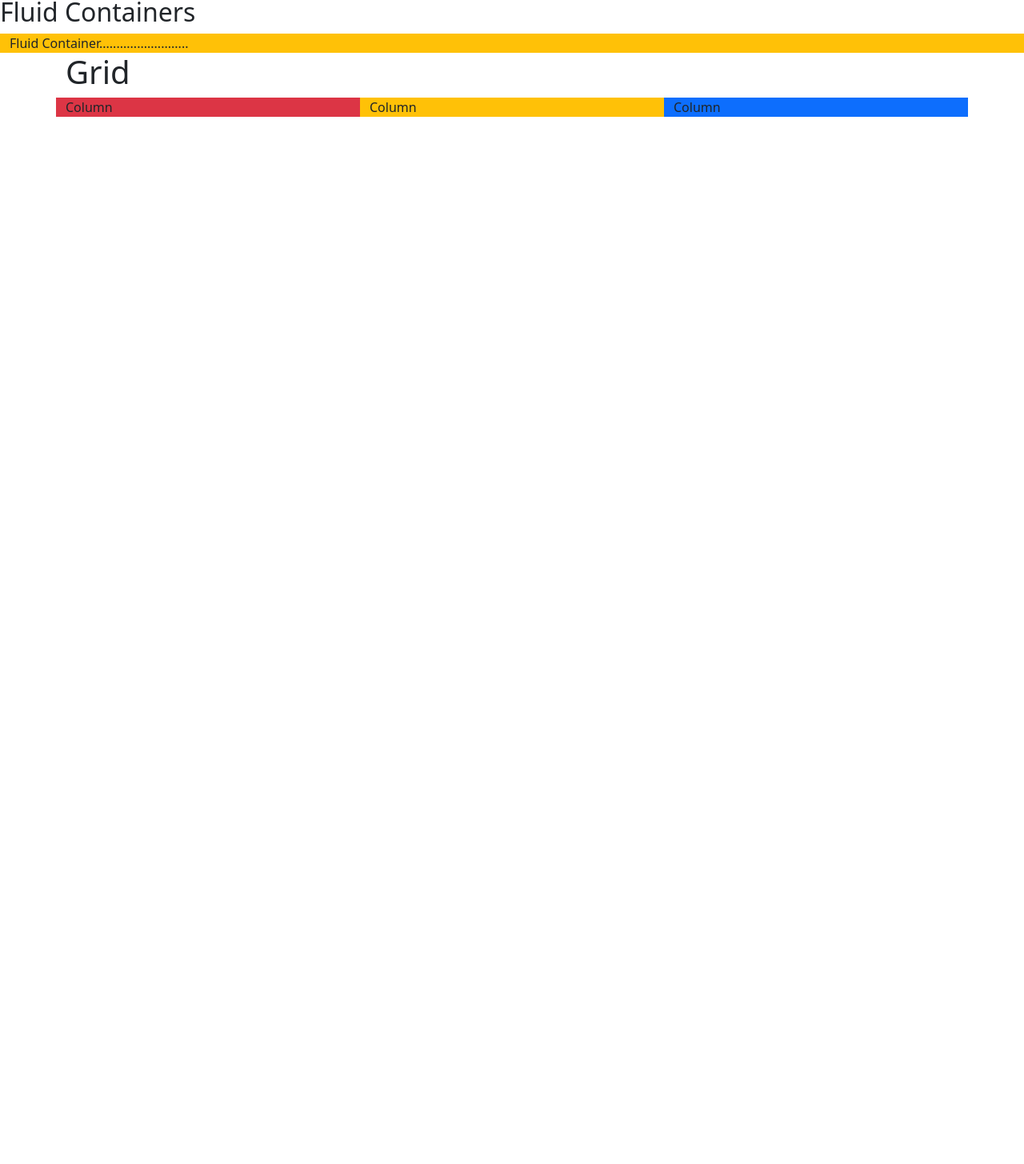
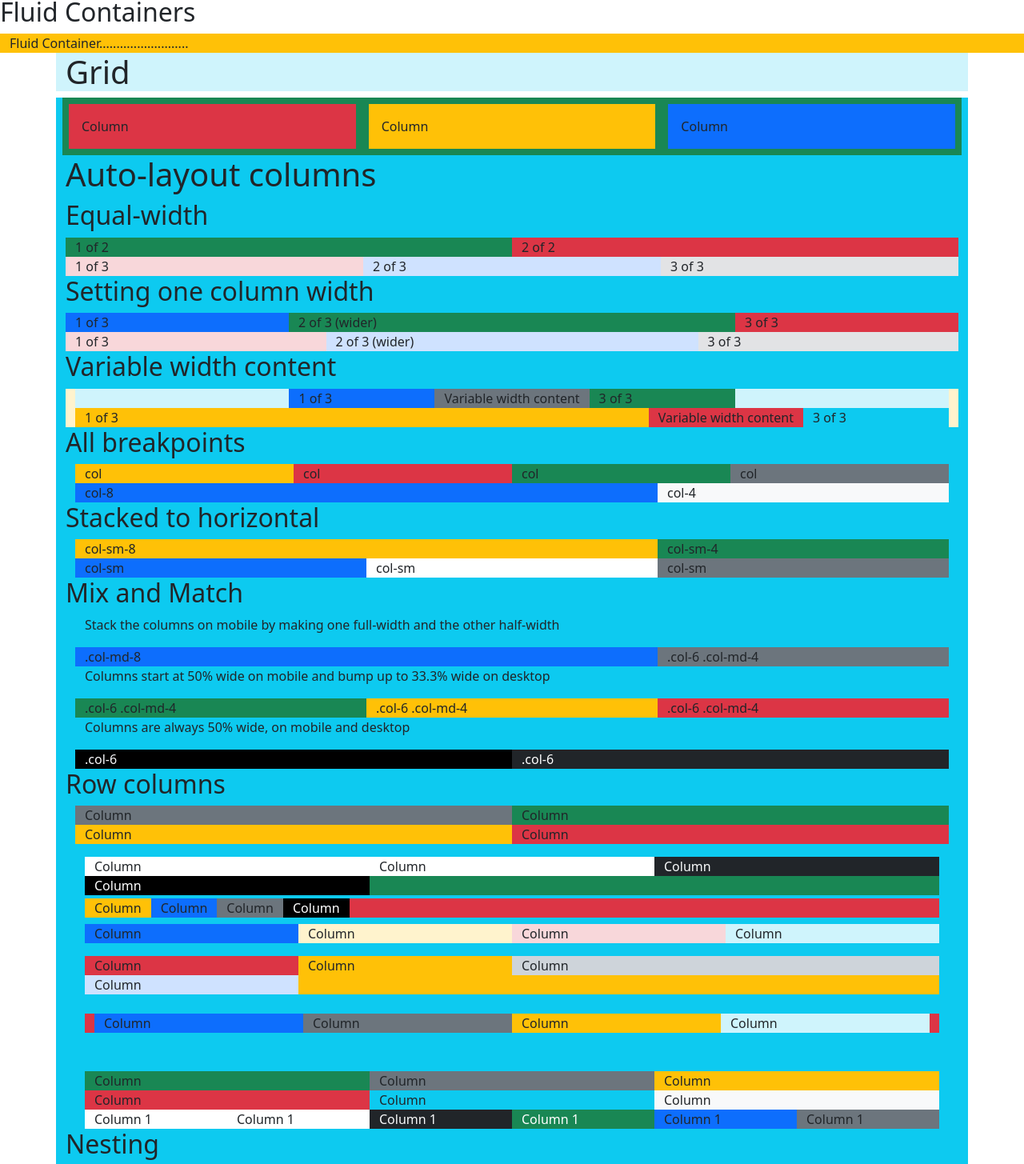
Before and after one commit to dr1602/bootstrap-practice, a React (Vite) app: page / in a window 1280 px wide. Shown: the part 1590-3045 px from the top of the page at 80% size. Before the commit the page ends 1736 px from the top, so only its background shows below. Built offline with nearby package versions, Linux system fonts and the light colour scheme.

Commit message:
feat: adds grid exercises

```diff
--- a/src/components/Grid.tsx
+++ b/src/components/Grid.tsx
@@ -1,15 +1,220 @@
 export const Grid = () => {
   return (
     <>
-      <div className='container'>
+      <div className='container bg-info-subtle'>
         <h1> Grid</h1>
       </div>
       <div>
         <div className='container bg-info'>
-          <div className='row bg-success'>
-            <div className='col bg-danger'>Column</div>
-            <div className='col bg-warning'>Column</div>
-            <div className='col bg-primary'>Column</div>
+          <div className='row bg-success gx-2'>
+            <div className='col bg-danger p-3 m-2'>Column</div>
+            <div className='col bg-warning p-3 m-2'>Column</div>
+            <div className='col bg-primary p-3 m-2'>Column</div>
+          </div>
+        </div>
+      </div>
+      <div className='container bg-info'>
+        <h1> Auto-layout columns</h1>
+        <h2> Equal-width</h2>
+        <div className='container bg-info-subtle'>
+          <div className='row bg-primary'>
+            <div className='col bg-success'>1 of 2</div>
+            <div className='col bg-danger'>2 of 2</div>
+          </div>
+          <div className='row bg-warning-subtle'>
+            <div className='col bg-danger-subtle'>1 of 3</div>
+            <div className='col bg-primary-subtle'>2 of 3</div>
+            <div className='col bg-secondary-subtle'>3 of 3</div>
+          </div>
+        </div>
+        <h2> Setting one column width </h2>
+        <div className='container bg-info-subtle'>
+          <div className='row bg-secondary-subtle'>
+            <div className='col bg-primary'>1 of 3</div>
+            <div className='col-6 bg-success'>2 of 3 (wider)</div>
+            <div className='col bg-danger'>3 of 3</div>
+          </div>
+          <div className='row bg-warning-subtle'>
+            <div className='col bg-danger-subtle'>1 of 3</div>
+            <div className='col-5 bg-primary-subtle'>2 of 3 (wider)</div>
+            <div className='col bg-secondary-subtle'>3 of 3</div>
+          </div>
+        </div>
+        <h2> Variable width content </h2>
+        <div className='container bg-warning-subtle'>
+          <div className='container bg-info-subtle'>
+            <div className='row justify-content-md-center'>
+              <div className='col col-lg-2 bg-primary'>1 of 3</div>
+              <div className='col-md-auto bg-secondary'>
+                Variable width content
+              </div>
+              <div className='col col-lg-2 bg-success'>3 of 3</div>
+            </div>
+            <div className='row'>
+              <div className='col bg-warning'>1 of 3</div>
+              <div className='col-md-auto bg-danger'>
+                Variable width content
+              </div>
+              <div className='col col-lg-2 bg-info'>3 of 3</div>
+            </div>
+          </div>
+        </div>
+        <h2> All breakpoints </h2>
+        <div className='container'>
+          <div className='container'>
+            <div className='row'>
+              <div className='col bg-warning'>col</div>
+              <div className='col bg-danger'>col</div>
+              <div className='col bg-success'>col</div>
+              <div className='col bg-secondary'>col</div>
+            </div>
+            <div className='row'>
+              <div className='col-8 bg-primary'>col-8</div>
+              <div className='col-4 bg-light'>col-4</div>
+            </div>
+          </div>
+        </div>
+        <h2>Stacked to horizontal</h2>
+        <div className='container'>
+          <div className='container bg-secondary'>
+            <div className='row'>
+              <div className='col-md-8 bg-warning'>col-sm-8</div>
+              <div className='col-md-4 bg-success'>col-sm-4</div>
+            </div>
+            <div className='row'>
+              <div className='col-lg bg-primary'>col-sm</div>
+              <div className='col-lg bg-body'>col-sm</div>
+              <div className='col-lg bg-ligth'>col-sm</div>
+            </div>
+          </div>
+        </div>
+        <h2> Mix and Match </h2>
+        <div className='container'>
+          <div className='container'>
+            <p>
+              Stack the columns on mobile by making one full-width and the other
+              half-width
+            </p>
+            <div className='row'>
+              <div className='col-md-8 bg-primary'>.col-md-8</div>
+              <div className='col-6 col-md-4 bg-secondary'>
+                .col-6 .col-md-4
+              </div>
+            </div>
+
+            <p>
+              Columns start at 50% wide on mobile and bump up to 33.3% wide on
+              desktop
+            </p>
+            <div className='row'>
+              <div className='col-6 col-md-4 bg-success'>.col-6 .col-md-4</div>
+              <div className='col-6 col-md-4 bg-warning'>.col-6 .col-md-4</div>
+              <div className='col-6 col-md-4 bg-danger'>.col-6 .col-md-4</div>
+            </div>
+
+            <p> Columns are always 50% wide, on mobile and desktop </p>
+            <div className='row'>
+              <div className='col-6 bg-black text-light'>.col-6</div>
+              <div className='col-6 bg-dark text-white'>.col-6</div>
+            </div>
+          </div>
+        </div>
+        <h2> Row columns</h2>
+        <div className='container'>
+          <div className='container'>
+            <div className='row row-cols-2 bg-primary'>
+              <div className='col bg-secondary'>Column</div>
+              <div className='col bg-success'>Column</div>
+              <div className='col bg-warning'>Column</div>
+              <div className='col bg-danger'>Column</div>
+            </div>
+            <div className='container mt-3'>
+              <div className='row row-cols-3 bg-success'>
+                <div className='col bg-body'>Column</div>
+                <div className='col bg-white'>Column</div>
+                <div className='col bg-dark text-light'>Column</div>
+                <div className='col bg-black text-white'>Column</div>
+              </div>
+            </div>
+
+            <div className='container mt-1'>
+              <div className='row row-cols-auto bg-danger'>
+                <div className='col bg-warning'>Column</div>
+                <div className='col bg-primary'>Column</div>
+                <div className='col bg-secondary'>Column</div>
+                <div className='col bg-black text-white'>Column</div>
+              </div>
+            </div>
+
+            <div className='container bg-primary mt-2'>
+              <div className='row row-cols-4'>
+                <div className='col bg-successs-subtle'>Column</div>
+                <div className='col bg-warning-subtle'>Column</div>
+                <div className='col bg-danger-subtle'>Column</div>
+                <div className='col bg-info-subtle'>Column</div>
+              </div>
+            </div>
+
+            <div className='container bg-warning mt-3'>
+              <div className='row row-cols-4'>
+                <div className='col bg-danger'>Column</div>
+                <div className='col bg-danger-subtl'>Column</div>
+                <div className='col-6 bg-dark-subtle'>Column</div>
+                <div className='col bg-primary-subtle'>Column</div>
+              </div>
+            </div>
+
+            <div className='container bg-danger mt-4'>
+              <div className='container'>
+                <div className='row row-cols-1 row-cols-sm-2 row-cols-md-4'>
+                  <div className='col bg-primary'>Column</div>
+                  <div className='col bg-secondary'>Column</div>
+                  <div className='col bg-warning'>Column</div>
+                  <div className='col bg-info-subtle'>Column</div>
+                </div>
+              </div>
+            </div>
+
+            <div className='container bg-success mt-5'>
+              <div className='row row-cols-2 row-cols-lg-3'>
+                <div className='col bg-primar'>Column</div>
+                <div className='col bg-secondary'>Column</div>
+                <div className='col bg-warning'>Column</div>
+                <div className='col bg-danger'>Column</div>
+                <div className='col bg-info'>Column</div>
+                <div className='col bg-light'>Column</div>
+                <div className='col-4 col-lg-2 bg-white'>Column 1</div>
+                <div className='col-4 col-lg-2 bg-body'>Column 1</div>
+                <div className='col-4 col-lg-2 bg-dark text-light'>
+                  Column 1
+                </div>
+                <div className='col-4 col-lg-2 bg-black-subtle text-white'>
+                  Column 1
+                </div>
+                <div className='col-4 col-lg-2 bg-primary'>Column 1</div>
+                <div className='col-4 col-lg-2 bg-secondary'>Column 1</div>
+              </div>
+            </div>
+          </div>
+        </div>
+        <h2> Nesting</h2>
+        <div className='container'>
+          <div className='container bg-danger'>
+            <div className='row bg-warning'>
+              <div className='col-sm-3 bg-success-subtle'>
+                Level 1: .col-sm-3
+              </div>
+              <div className='col-sm-9 bg-warning-subtle'>
+                <div className='row'>
+                  <div className='col-8 col-sm-6 bg-primary'>
+                    Level 2: .col-8 .col-sm-6
+                  </div>
+                  <div className='col-4 col-sm-6 bg-secondary'>
+                    Level 2: .col-4 .col-sm-6
+                  </div>
+                </div>
+              </div>
+            </div>
           </div>
         </div>
       </div>
```
